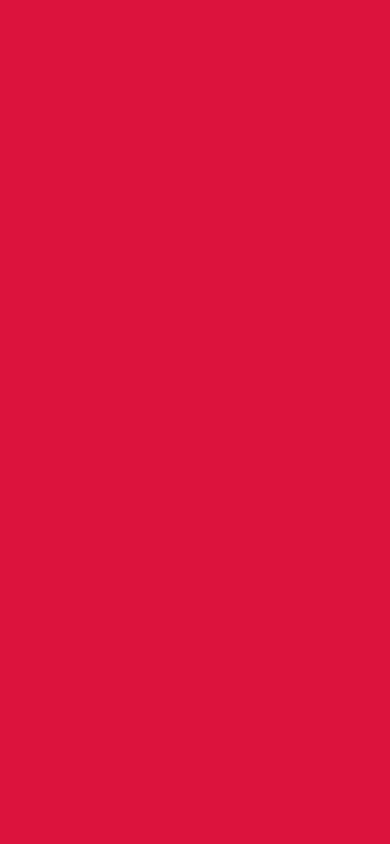
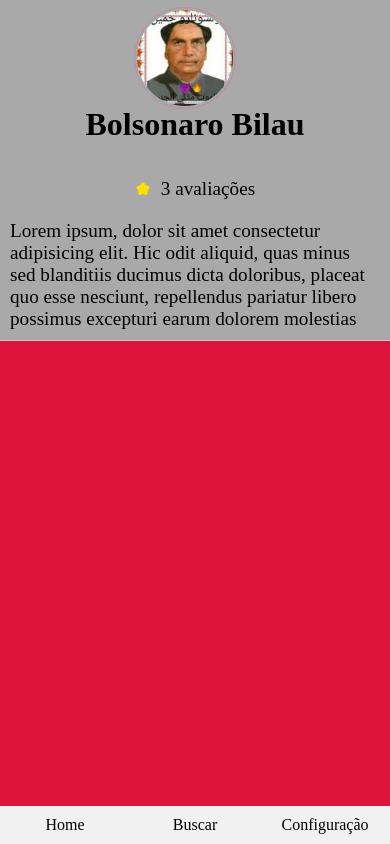
Before and after one commit to S5-2024/angular_letterfood, an Angular app: page /perfil in a window 390 px wide. Built offline with nearby package versions, Linux system fonts and the light colour scheme.

Commit message:
encaminhando o media querie de celular até tablet

```diff
--- a/src/app/app.component.css
+++ b/src/app/app.component.css
@@ -110,7 +110,7 @@
 
 
 
-@media (max-width: 760px ) {
+@media (max-width: 770px ) {
   .navbar{
     display: none;
   }
--- a/src/app/pages/perfil/perfil.component.css
+++ b/src/app/pages/perfil/perfil.component.css
@@ -15,11 +15,11 @@
 .perfil-container {
   background-color: darkviolet;
   display: flex;
-  height: 15%;
+
   justify-content: center;
   width: 60%;
   border-bottom: 1px solid var(--rosa4);
-  overflow: hidden;
+
 
   .perfil {
     display: flex;
@@ -38,8 +38,8 @@
     }
 
     .img {
-      width: 150px;
-      height: 150px;
+      width: 6rem;
+      height: 6rem;
       border-radius: 50%;
       margin-right: 20px;
       float: left;
@@ -47,7 +47,7 @@
     }
 
     .nome-botoes {
-      /* background-color: darkolivegreen; */
+
       display: flex;
       align-items: center;
       justify-content: space-evenly;
@@ -56,7 +56,7 @@
       margin-bottom: 25px;
 
       .nome {
-        /* background-color: deeppink; */
+
         margin-right: 20px;
         font-size: 1.5rem;
       }
@@ -65,7 +65,6 @@
         display: flex;
         flex-direction: row;
         gap: 20px;
-        /* background-color: brown; */
 
         button {
           background-color: var(--rosa4);
@@ -113,23 +112,104 @@
 }
 
 
-@media (max-width: 760px) {
+@media (max-width: 770px) {
 
-  .mae{
+  .mae {
     padding: 0px;
   }
 
   .perfil-container {
-    display:none
+    width: 100%;
+    background-color: darkgrey;
+    display: flex;
+    justify-content: center;
 
+
+
+    .perfil {
+      width: 100%;
+      display: flex;
+      flex-direction: column;
+      align-items: center;
+      padding: 10px;
+    }
+
+    .botoes {
+      display: none;
+    }
+
+
+
+    .img {
+      width: 6rem;
+      height: 6rem;
+      border-radius: 50%;
+      align-self: center;
+
+      outline: 1px solid var(--rosa5);
+      outline-offset: 2px;
+    }
+
+
+    .bio {
+      font-size: 1rem;
+    }
+
+    .avaliacoes {
+      font-size: 1rem;
+      font-weight: 700;
+      display: flex;
+      gap: 5px;
+      align-self: center;
+      align-items: center;
+      padding: 10px;
+
+    }
+
+    .material-symbols--kid-star {
+      width: 1rem;
+      height: 1rem;
+    }
+  }
+
+
+  .menu-container {
+    position: fixed;
+    bottom: 0;
+    left: 0;
+    width: 100%;
+
+    background-color: #f1f1f1; /* Cor de fundo */
+    padding: 10px 0;
+
+  }
+
+  .menu-container ul {
+    display: flex;
+    justify-content: space-around; /* Espaça os botões igualmente */
+    list-style-type: none;
+    margin: 0;
+    padding: 0;
+    cursor: pointer;
+  }
+
+  .menu-container li {
+    flex: 1; /* Cada botão ocupa o mesmo espaço */
+    text-align: center;
+  }
+
+  .menu-container li a {
+    display: block;
+    padding: 10px;
+    color: #333;
+    text-decoration: none;
+    font-size: 16px;
+  }
+
+  .menu-container li a:hover {
+    background-color: #ddd; /* Efeito hover */
   }
 
 
 
-
 }
-
-
-@media (min-width: 760px) and (max-width: 920px) {}
-
-@media (min-width: 920px) and (max-width: 1910px) {}
--- a/src/app/pages/perfil/perfil.component.html
+++ b/src/app/pages/perfil/perfil.component.html
@@ -21,29 +21,40 @@
       <div class="img">
         <img src="bolsonaro.jpg" alt="bolsonaro" class="img">
       </div>
-      <div class="infos">
-        <div class="nome-botoes">
+
+
       <div class="nome">
         <h1>Bolsonaro Bilau</h1>
       </div>
+
       <div class="botoes">
         <button>Editar Perfil</button>
         <button>Sair</button>
       </div>
-        </div>
+
       <div class="avaliacoes"><span class="material-symbols--kid-star"></span>
         <span>3 avaliações</span>
       </div>
       <div class="bio">
         <p>Lorem ipsum, dolor sit amet consectetur adipisicing elit. Hic odit aliquid, quas minus sed blanditiis
           ducimus dicta doloribus, placeat quo esse nesciunt, repellendus pariatur libero possimus excepturi earum
-            dolorem molestias.</p>
-        </div>
+          dolorem molestias</p>
       </div>
     </div>
   </div>
 
+
+  <div class="menu-container">
+    <ul>
+      <li>Home</li>
+      <li>Buscar</li>
+      <li>Configuração</li>
+    </ul>
+  </div>
+
+
   <div class="postagens-container">
+
 
   </div>
 </div>
```
Lines whose indentation alone changed are shown as unchanged.
